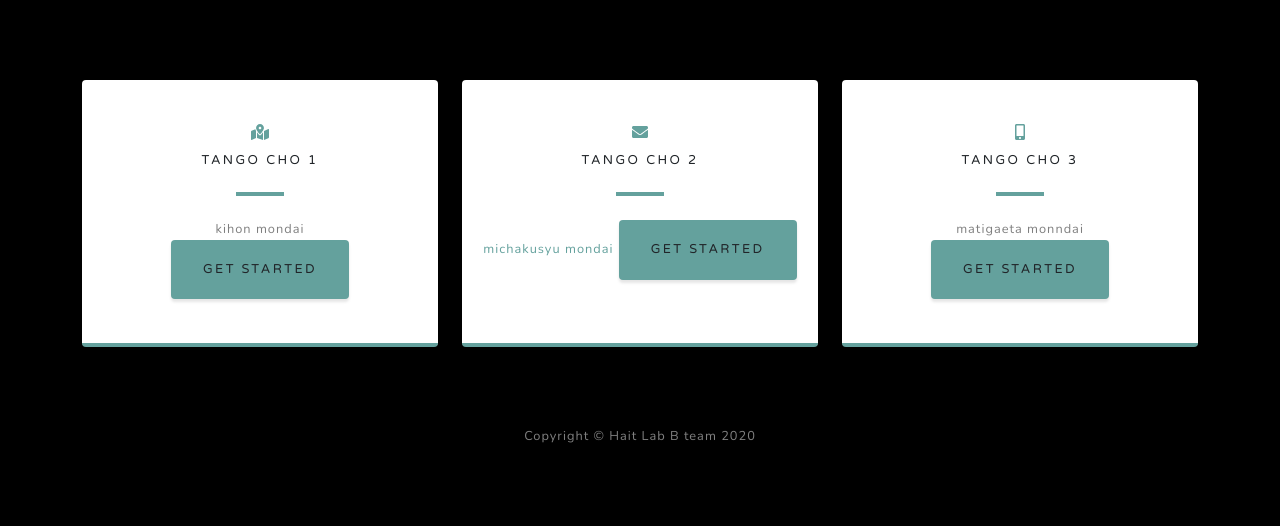
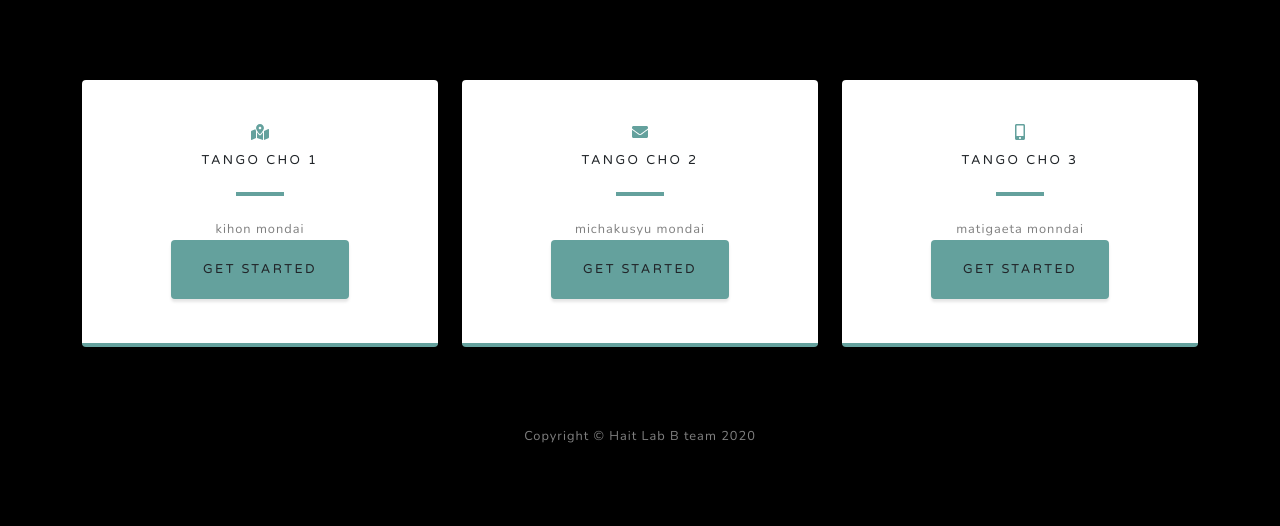
Before and after one commit to shiinokinoki/flashcard, a Django app: template flashcard/wordbook/templates/wordbook/page.html in a window 1280 px wide. Shown: the part 800-1326 px from the top of the page. Run offline with Django 3.2, Linux system fonts and the light colour scheme; the template is opened without the code that fills it, so the values that code supplies are empty; some libraries are stand-ins or nearby versions.

Commit message:
mtg前微調整

```diff
--- a/flashcard/wordbook/templates/wordbook/page.html
+++ b/flashcard/wordbook/templates/wordbook/page.html
@@ -65,7 +65,7 @@
                                 <i class="fas fa-envelope text-primary mb-2"></i>
                                 <h4 class="text-uppercase m-0">tango cho 2</h4>
                                 <hr class="my-4" />
-                                <bottun class="small text-black-50"><a href="#!">michakusyu mondai</a></bottun>
+                                <div class="small text-black-50">michakusyu mondai</a></div>
                                 <a class="btn btn-primary js-scroll-trigger">Get Started</a>
                             </div>
                         </div>
```
